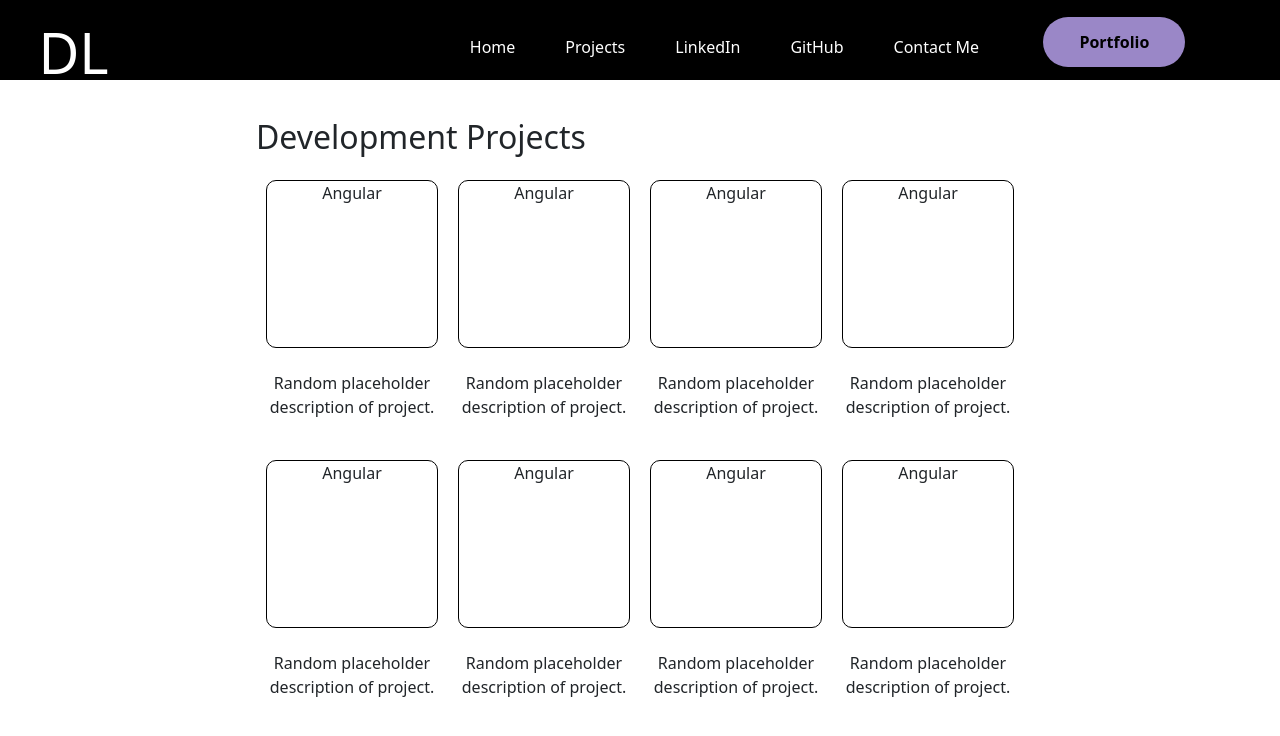
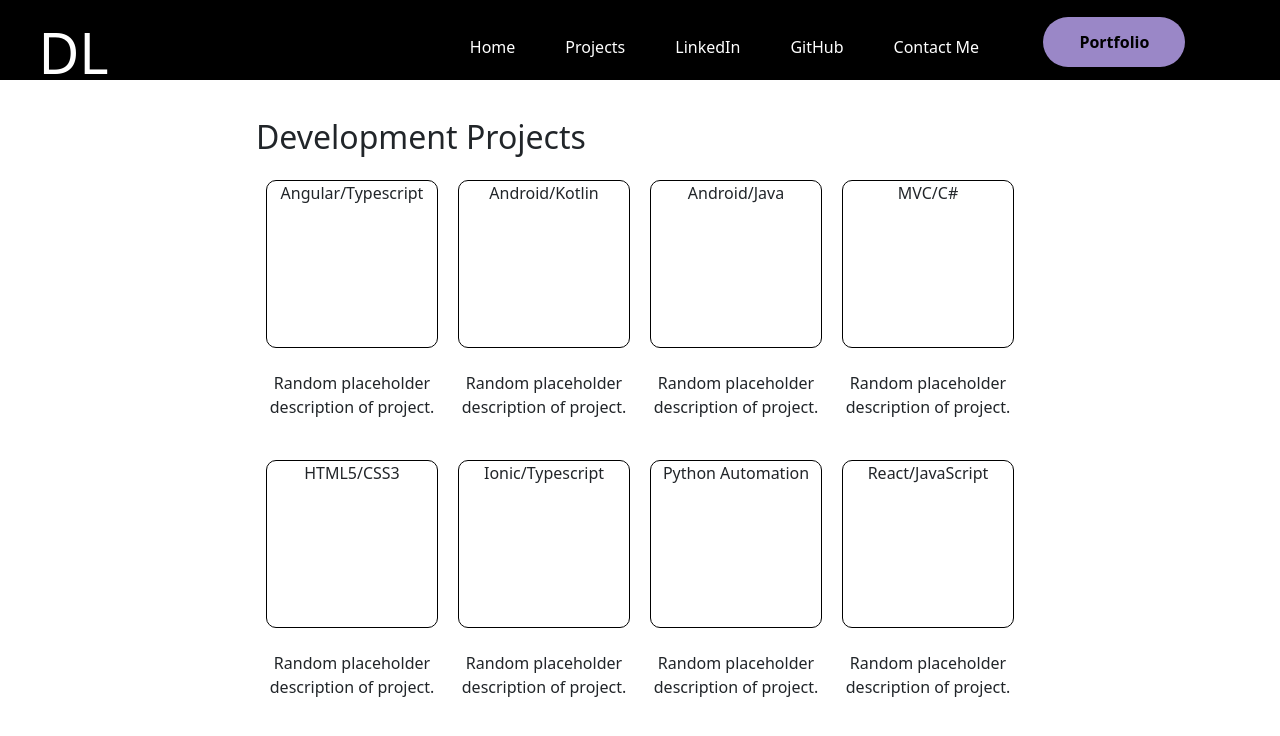
Before and after one commit to diana-lim/new-portfolio, an Angular app in the folder dianalim/: page /portfolio-projects in a window 1280 px wide. Shown: the top 736 px of the page. Built offline with nearby package versions, Linux system fonts and the light colour scheme.

Commit message:
Edited some styling on portfolio page

```diff
--- a/dianalim/src/app/portfolio-projects/portfolio-projects.component.html
+++ b/dianalim/src/app/portfolio-projects/portfolio-projects.component.html
@@ -3,35 +3,35 @@
   <h2>Development Projects</h2>
   <div class="projects-container">
     <div class="item">
-      <div class="project">Angular</div>
+      <div class="project">Angular/Typescript</div>
       <div class="description">Random placeholder description of project.</div>
     </div>
     <div class="item">
-      <div class="project">Angular</div>
+      <div class="project">Android/Kotlin</div>
       <div class="description">Random placeholder description of project.</div>
     </div>
     <div class="item">
-      <div class="project">Angular</div>
+      <div class="project">Android/Java</div>
       <div class="description">Random placeholder description of project.</div>
     </div>
     <div class="item">
-      <div class="project">Angular</div>
+      <div class="project">MVC/C#</div>
       <div class="description">Random placeholder description of project.</div>
     </div>
     <div class="item">
-      <div class="project">Angular</div>
+      <div class="project">HTML5/CSS3</div>
       <div class="description">Random placeholder description of project.</div>
     </div>
     <div class="item">
-      <div class="project">Angular</div>
+      <div class="project">Ionic/Typescript</div>
       <div class="description">Random placeholder description of project.</div>
     </div>
     <div class="item">
-      <div class="project">Angular</div>
+      <div class="project">Python Automation</div>
       <div class="description">Random placeholder description of project.</div>
     </div>
     <div class="item">
-      <div class="project">Angular</div>
+      <div class="project">React/JavaScript</div>
       <div class="description">Random placeholder description of project.</div>
     </div>
   </div>
```
